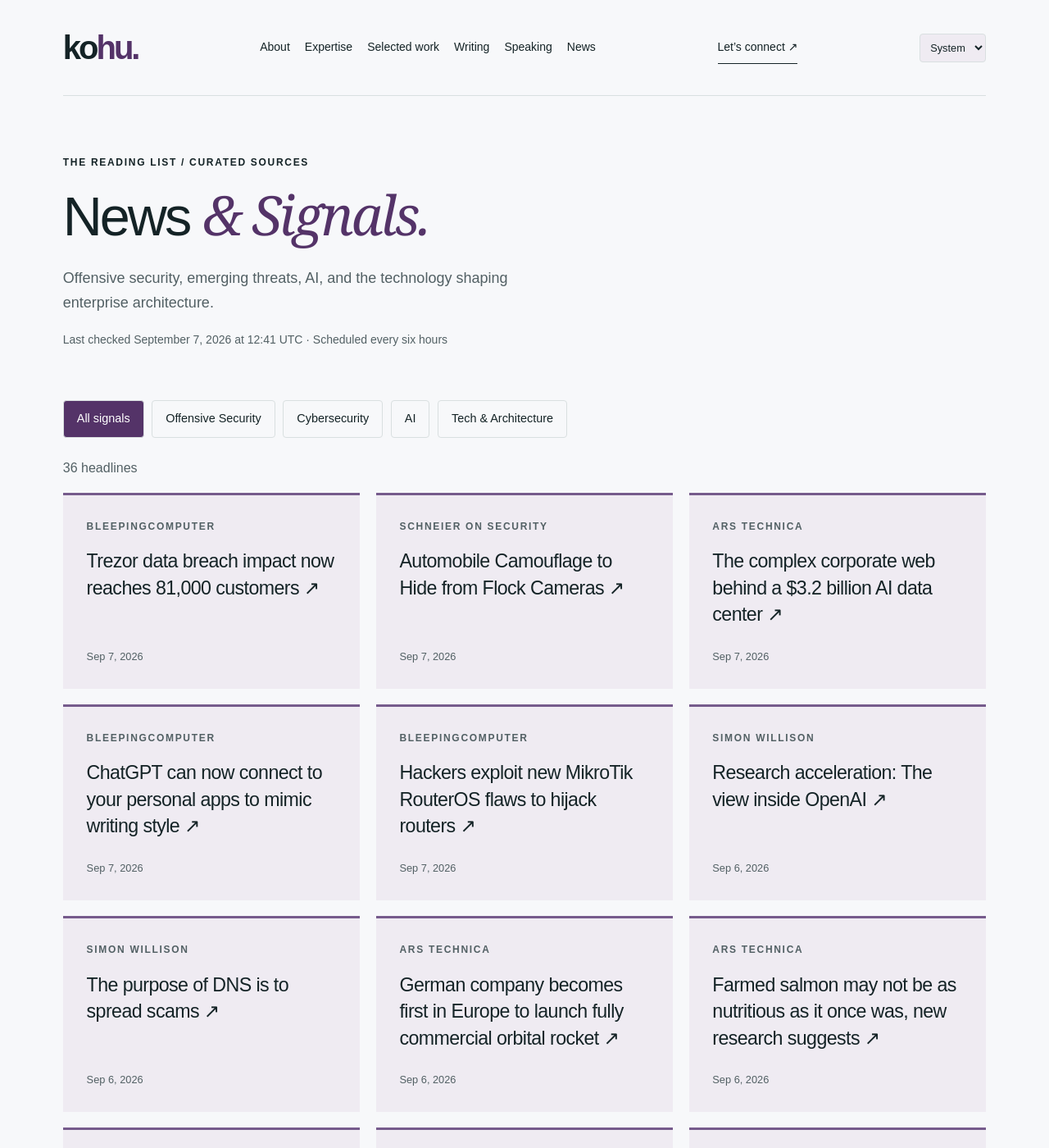
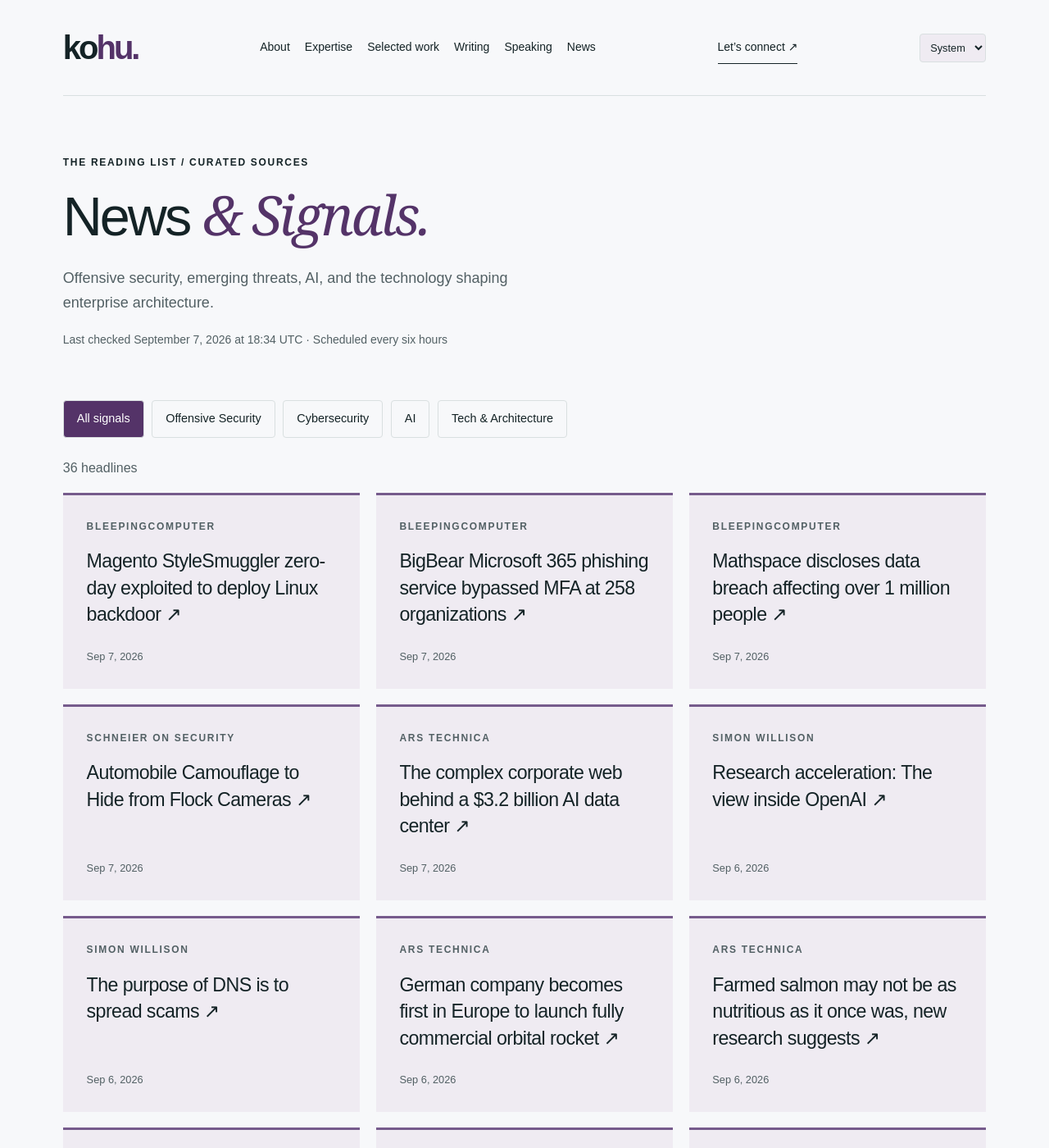
Before and after one commit to hntk/hntk.github.io, a Jekyll site: the page built from news/index.html, in a window 1280 px wide and 1400 px high. Shown: the whole window at 82% size. Built offline with Jekyll 4.4.1, drawn with Linux system fonts in a browser that asks for light colours; part of the change alters nothing that is shown.

Commit message:
Refresh News and Signals

```diff
--- a/_data/news.json
+++ b/_data/news.json
@@ -1,10 +1,26 @@
 {
-  "updated": "2026-09-07T12:41:21.000353+00:00",
+  "updated": "2026-09-07T18:34:13.555663+00:00",
   "items": [
     {
-      "title": "Trezor data breach impact now reaches 81,000 customers",
-      "url": "https://www.bleepingcomputer.com/news/security/trezor-data-breach-impact-now-reaches-81-000-customers/",
-      "published": "2026-09-07T12:16:32+00:00",
+      "title": "Magento StyleSmuggler zero-day exploited to deploy Linux backdoor",
+      "url": "https://www.bleepingcomputer.com/news/security/magento-stylesmuggler-zero-day-exploited-to-deploy-linux-backdoor/",
+      "published": "2026-09-07T16:50:29+00:00",
+      "source": "BleepingComputer",
+      "source_id": "bleepingcomputer",
+      "category": "cybersecurity"
+    },
+    {
+      "title": "BigBear Microsoft 365 phishing service bypassed MFA at 258 organizations",
+      "url": "https://www.bleepingcomputer.com/news/security/bigbear-microsoft-365-phishing-service-bypassed-mfa-at-258-organizations/",
+      "published": "2026-09-07T15:39:51+00:00",
+      "source": "BleepingComputer",
+      "source_id": "bleepingcomputer",
+      "category": "cybersecurity"
+    },
+    {
+      "title": "Mathspace discloses data breach affecting over 1 million people",
+      "url": "https://www.bleepingcomputer.com/news/security/mathspace-discloses-data-breach-affecting-over-1-million-people/",
+      "published": "2026-09-07T13:05:11+00:00",
       "source": "BleepingComputer",
       "source_id": "bleepingcomputer",
       "category": "cybersecurity"
@@ -19,27 +35,11 @@
     },
     {
       "title": "The complex corporate web behind a $3.2 billion AI data center",
-      "url": "https://arstechnica.com/ai/2026/09/the-ai-data-center-boom-is-causing-new-accountability-problems/",
+      "url": "https://arstechnica.com/features/2026/09/the-ai-data-center-boom-is-causing-new-accountability-problems/",
       "published": "2026-09-07T11:00:03+00:00",
       "source": "Ars Technica",
       "source_id": "ars-technica",
       "category": "tech-architecture"
-    },
-    {
-      "title": "ChatGPT can now connect to your personal apps to mimic writing style",
-      "url": "https://www.bleepingcomputer.com/news/artificial-intelligence/chatgpt-can-now-connect-to-your-personal-apps-to-mimic-writing-style/",
-      "published": "2026-09-07T10:36:37+00:00",
-      "source": "BleepingComputer",
-      "source_id": "bleepingcomputer",
-      "category": "cybersecurity"
-    },
-    {
-      "title": "Hackers exploit new MikroTik RouterOS flaws to hijack routers",
-      "url": "https://www.bleepingcomputer.com/news/security/hackers-exploit-new-mikrotik-routeros-flaws-to-hijack-routers/",
-      "published": "2026-09-07T10:32:40+00:00",
-      "source": "BleepingComputer",
-      "source_id": "bleepingcomputer",
-      "category": "cybersecurity"
     },
     {
       "title": "Research acceleration: The view inside OpenAI",
@@ -295,79 +295,79 @@
       "id": "ars-technica",
       "name": "Ars Technica",
       "status": "ok",
-      "last_success": "2026-09-07T12:41:21.000353+00:00"
+      "last_success": "2026-09-07T18:34:13.555663+00:00"
     },
     {
       "id": "bleepingcomputer",
       "name": "BleepingComputer",
       "status": "ok",
-      "last_success": "2026-09-07T12:41:21.000353+00:00"
+      "last_success": "2026-09-07T18:34:13.555663+00:00"
     },
     {
       "id": "cloudflare",
       "name": "Cloudflare",
       "status": "ok",
-      "last_success": "2026-09-07T12:41:21.000353+00:00"
+      "last_success": "2026-09-07T18:34:13.555663+00:00"
     },
     {
       "id": "dark-reading",
       "name": "Dark Reading",
       "status": "ok",
-      "last_success": "2026-09-07T12:41:21.000353+00:00"
+      "last_success": "2026-09-07T18:34:13.555663+00:00"
     },
     {
       "id": "hugging-face",
       "name": "Hugging Face",
       "status": "ok",
-      "last_success": "2026-09-07T12:41:21.000353+00:00"
+      "last_success": "2026-09-07T18:34:13.555663+00:00"
     },
     {
       "id": "microsoft-research",
       "name": "Microsoft Research",
       "status": "ok",
-      "last_success": "2026-09-07T12:41:21.000353+00:00"
+      "last_success": "2026-09-07T18:34:13.555663+00:00"
     },
     {
       "id": "nvidia",
       "name": "NVIDIA",
       "status": "ok",
-      "last_success": "2026-09-07T12:41:21.000353+00:00"
+      "last_success": "2026-09-07T18:34:13.555663+00:00"
     },
     {
       "id": "portswigger",
       "name": "PortSwigger Research",
       "status": "ok",
-      "last_success": "2026-09-07T12:41:21.000353+00:00"
+      "last_success": "2026-09-07T18:34:13.555663+00:00"
     },
     {
       "id": "schneier",
       "name": "Schneier on Security",
       "status": "ok",
-      "last_success": "2026-09-07T12:41:21.000353+00:00"
+      "last_success": "2026-09-07T18:34:13.555663+00:00"
     },
     {
       "id": "simon-willison",
       "name": "Simon Willison",
       "status": "ok",
-      "last_success": "2026-09-07T12:41:21.000353+00:00"
+      "last_success": "2026-09-07T18:34:13.555663+00:00"
     },
     {
       "id": "specterops",
       "name": "SpecterOps",
       "status": "ok",
-      "last_success": "2026-09-07T12:41:21.000353+00:00"
+      "last_success": "2026-09-07T18:34:13.555663+00:00"
     },
     {
       "id": "trail-of-bits",
       "name": "Trail of Bits",
       "status": "ok",
-      "last_success": "2026-09-07T12:41:21.000353+00:00"
+      "last_success": "2026-09-07T18:34:13.555663+00:00"
     },
     {
       "id": "wired",
       "name": "WIRED Security",
       "status": "ok",
-      "last_success": "2026-09-07T12:41:21.000353+00:00"
+      "last_success": "2026-09-07T18:34:13.555663+00:00"
     }
   ]
 }
```
